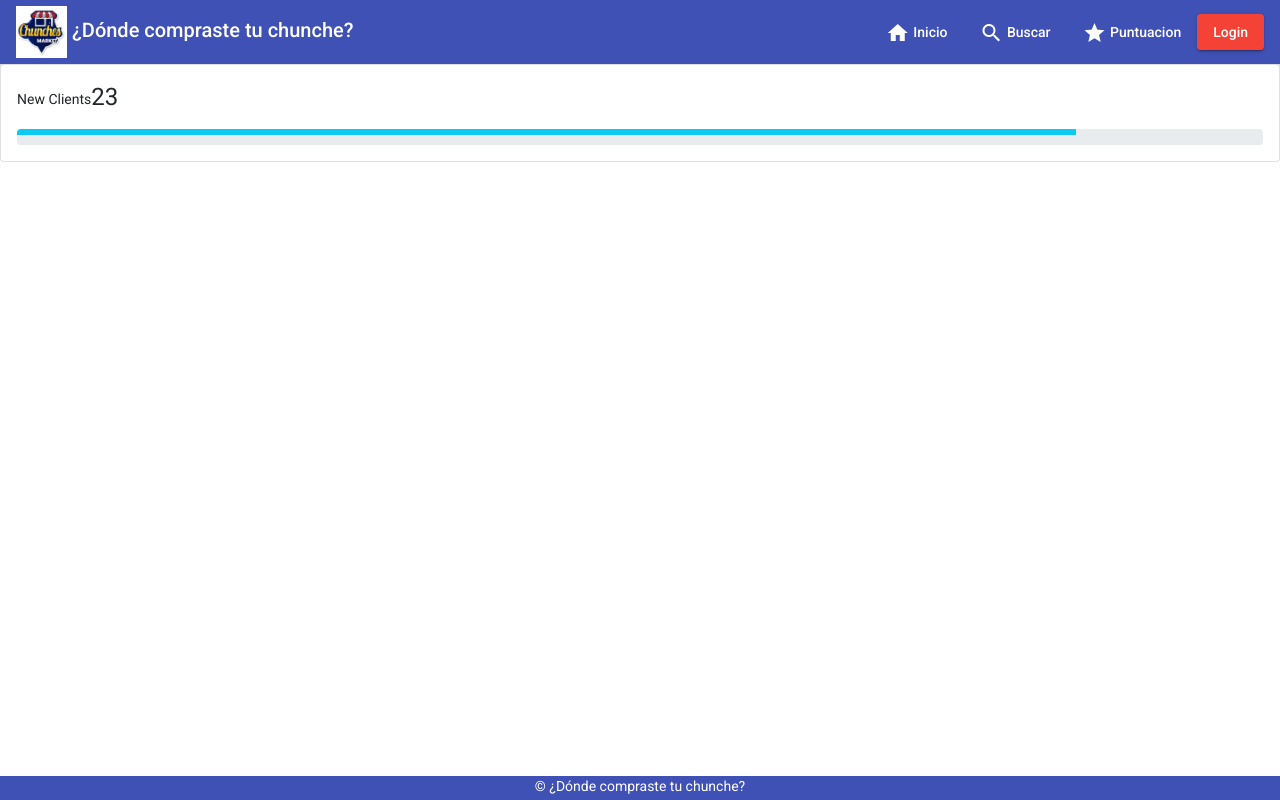
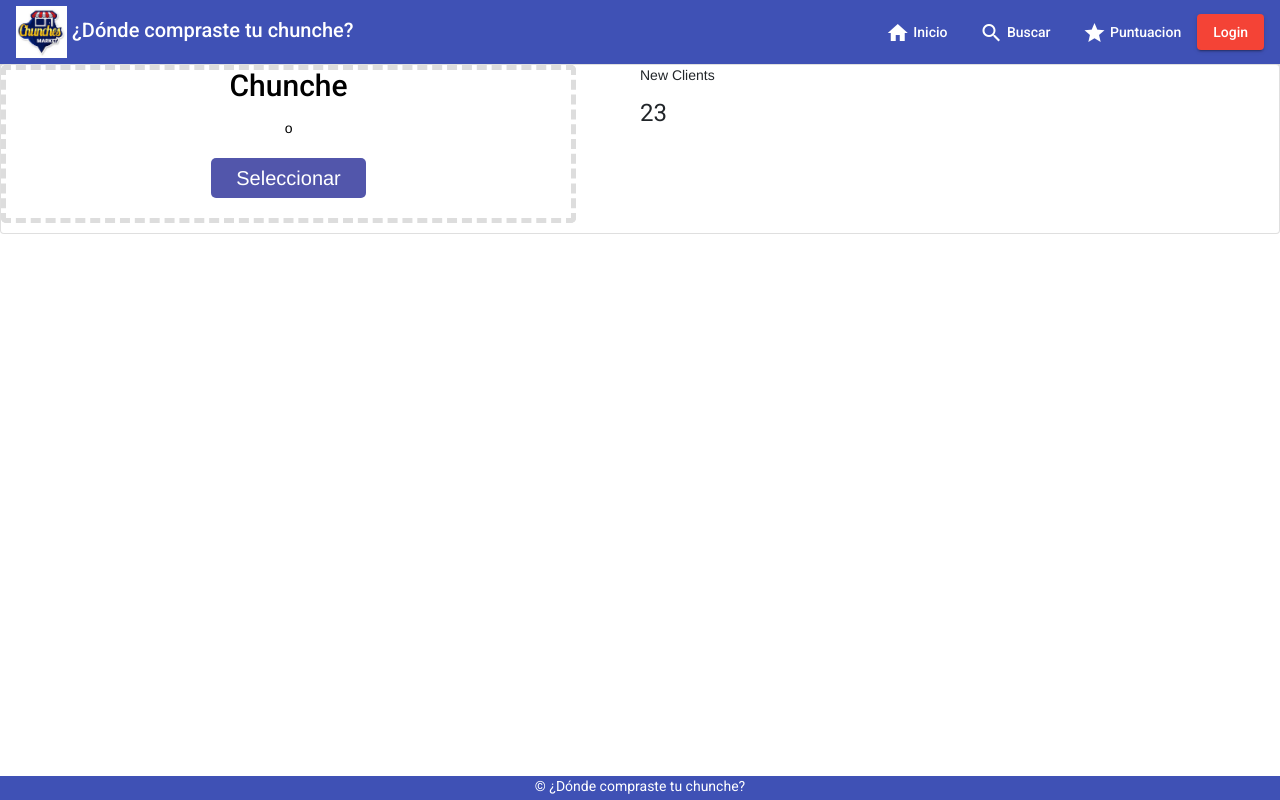
Before and after one commit to WalterOsoy/chunche, an Angular app in the folder chunche/: page /search in a window 1280 px wide. Built offline with nearby package versions, Linux system fonts and the light colour scheme.

Commit message:
librerias

```diff
--- a/chunche/package.json
+++ b/chunche/package.json
@@ -23,8 +23,9 @@
     "@angular/router": "~12.2.0",
     "bootstrap": "^5.1.3",
     "jquery": "^3.6.0",
+    "ngx-dropzone": "^3.0.0",
     "rxjs": "~6.6.0",
-    "tslib": "^2.3.0",
+    "tslib": "^2.3.1",
     "zone.js": "~0.11.4"
   },
   "devDependencies": {
--- a/chunche/src/app/search/search.component.css
+++ b/chunche/src/app/search/search.component.css
@@ -0,0 +1,61 @@
+*{
+    margin:0;
+    padding: 0;
+    box-sizing: border-box;
+    font-family: "Helvetica Neue", Helvetica, Arial, sans-serif;
+}
+.drop-area{
+    border: 5px dashed #ddd;
+    height: auto;
+    width: 90%;
+    border-radius: 5px;
+    display: flex;
+    align-items: center;
+    justify-content: center;
+    flex-direction: column;
+}
+.drop-area.active{
+    background-color: #b8d4fe;
+    color: #000000;
+    border: 2px dashed #618ac9;
+}
+.drop-area h2{
+    font-size: 30px;
+    color: #000000;
+    font-weight: 500;
+}
+.drop-area span{
+    font-size: 25x;
+    color: #000;
+    font-weight: 500;
+}
+.drop-area button{
+    padding: 10px 25px;
+    font-size: 20px;
+    border: 0;
+    outline: none;
+    background-color: #5256ab;
+    color: white;
+    border-radius: 5px;
+    cursor: pointer;
+    margin: 20px;
+}
+.file-container{
+    display: flex;
+    align-items: center;
+    gap: 10px;
+    padding: 10px;
+    border: solid 1px #ddd;
+}
+#preview{
+    margin-top: 10px;
+}
+.status-text{
+    padding: 0 10px;
+}
+.succes{
+    color: #52ad5a;
+}
+.failure{
+    color: #ff0000;
+}
--- a/chunche/src/app/search/search.component.html
+++ b/chunche/src/app/search/search.component.html
@@ -2,22 +2,22 @@
     <div class="card">
         <div class="card-body">
             <div class="row">
-                <div class="col-md-12">
-                    <div class="d-flex no-block align-items-center">
-                        <div>
-                            <i class="mdi mdi-emoticon font-20"></i>
-                            <p class="font-16 m-b-5">New Clients</p>
-                        </div>
-                        <div class="ml-auto">
-                            <h1 class="font-light text-right">23</h1>
-                        </div>
+                <div class="col-md-6">
+                    <div class="drop-area">
+                        <h2>Chunche</h2>
+                        <span>o</span>
+                        <button>Seleccionar</button>
+                        <input type="file" name="" id="input-file" hidden >
                     </div>
+                    <div id="preview"></div>
                 </div>
-
-                <div class="col-12">
-                    <div class="progress">
-                        <div class="progress-bar bg-info" role="progressbar" style="width: 85%; height: 6px;"
-                            aria-valuenow="25" aria-valuemin="0" aria-valuemax="100"></div>
+                <div class="col-md-6">
+                    <div>
+                        <i class="mdi mdi-emoticon font-20"></i>
+                        <p class="font-16 m-b-5">New Clients</p>
+                    </div>
+                    <div class="ml-auto">
+                        <h1 class="font-light text-right">23</h1>
                     </div>
                 </div>
             </div>
--- a/chunche/src/app/search/search.component.ts
+++ b/chunche/src/app/search/search.component.ts
@@ -5,11 +5,12 @@ import { Component, OnInit } from '@angular/core';
   templateUrl: './search.component.html',
   styleUrls: ['./search.component.css']
 })
+
 export class SearchComponent implements OnInit {
 
   constructor() { }
-
   ngOnInit(): void {
+    console.log("hello")
   }
 
 }
```
Also changed, not shown: 1 other file (tests, documents, lock files or other folders).
